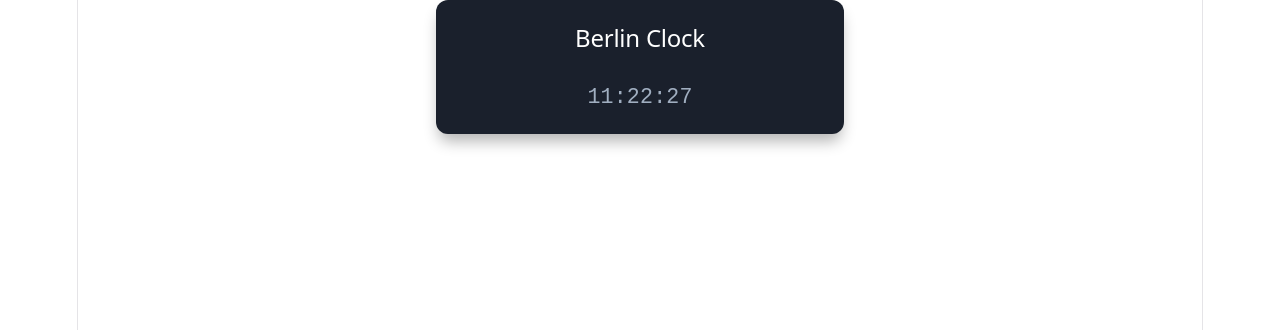
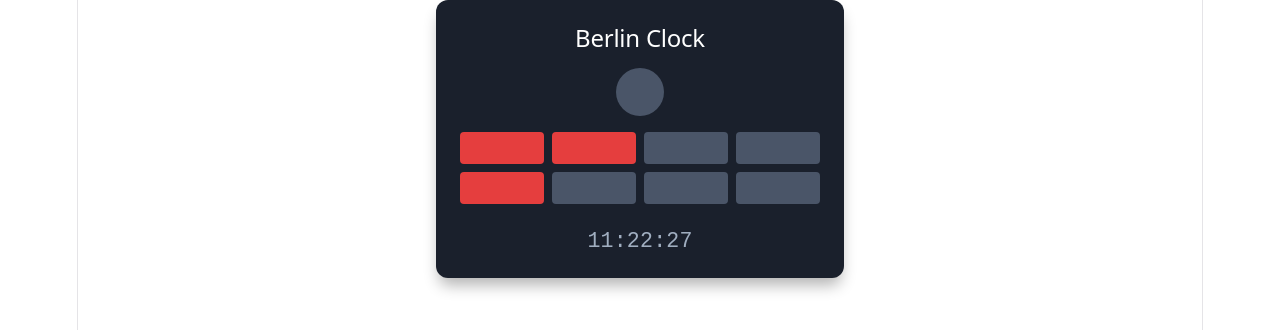
Before and after one commit to Shivag221993/berlin-clock-v1, a React (Vite) app: page / in a window 1280 px wide. Shown: the top 330 px of the page. Built offline with nearby package versions, Linux system fonts and the light colour scheme.

Commit message:
feat: hours row changes in UI

```diff
--- a/src/component/BerlinClock.css
+++ b/src/component/BerlinClock.css
@@ -15,6 +15,34 @@
   color: #ffffff;
   margin-bottom: 16px;
 }
+
+.berlin-clock-row {
+  display: flex;
+  width: 100%;
+  gap: 8px;
+  margin-bottom: 8px;
+}
+
+.berlin-clock-lamp {
+  height: 32px;
+  flex: 1;
+  border-radius: 4px;
+  background-color: #4a5568;
+  transition: background-color 0.2s ease;
+}
+
+.berlin-clock-seconds {
+  width: 48px;
+  height: 48px;
+  border-radius: 50%;
+  flex: none;
+  margin: 0 auto 16px auto;
+}
+
+.lamp-off { background-color: #4a5568; }
+.lamp-red { background-color: #e53e3e; }
+.lamp-yellow { background-color: #ecc94b; }
+
 .berlin-clock-digital {
   color: #a0aec0;
   margin-top: 16px;
--- a/src/component/BerlinClock.tsx
+++ b/src/component/BerlinClock.tsx
@@ -1,11 +1,14 @@
 import { useBerlinClock } from '../hooks/useBerlinClock';
 import { SecondsLamp } from './SecondsLamp';
+import { ClockRow } from './ClockRow';
 import './BerlinClock.css';
 
 export function BerlinClock() {
   const {
     digitalTime,
-    secondsLamp
+    secondsLamp,
+    fiveHoursRow,
+    oneHourRow,
   } = useBerlinClock();
 
   return (
@@ -14,6 +17,10 @@ export function BerlinClock() {
 
       <SecondsLamp isEven={secondsLamp} />
 
+      <ClockRow rowState={fiveHoursRow} activeColorClass="lamp-red" rowId="5h" />
+
+      <ClockRow rowState={oneHourRow} activeColorClass="lamp-red" rowId="1h" />
+
       <div className="berlin-clock-digital">{digitalTime}</div>
     </div>
   );
--- /dev/null
+++ b/src/component/ClockRow.tsx
@@ -0,0 +1,19 @@
+interface ClockRowProps {
+  rowState: boolean[];
+  activeColorClass: 'lamp-red' | 'lamp-yellow';
+  rowId: string;
+}
+// Stryker disable all
+export function ClockRow({ rowState, activeColorClass, rowId }: ClockRowProps) {
+  return (
+    <div className="berlin-clock-row" data-testid={`clock-row-${rowId}`}>
+      {rowState.map((isActive, i) => (
+        <div
+          key={`${rowId}-${i}`}
+          className={`berlin-clock-lamp ${isActive ? activeColorClass : 'lamp-off'}`}
+        />
+      ))}
+    </div>
+  );
+}
+// Stryker restore all
```
Also changed, not shown: 1 other file (tests, documents, lock files or other folders).
